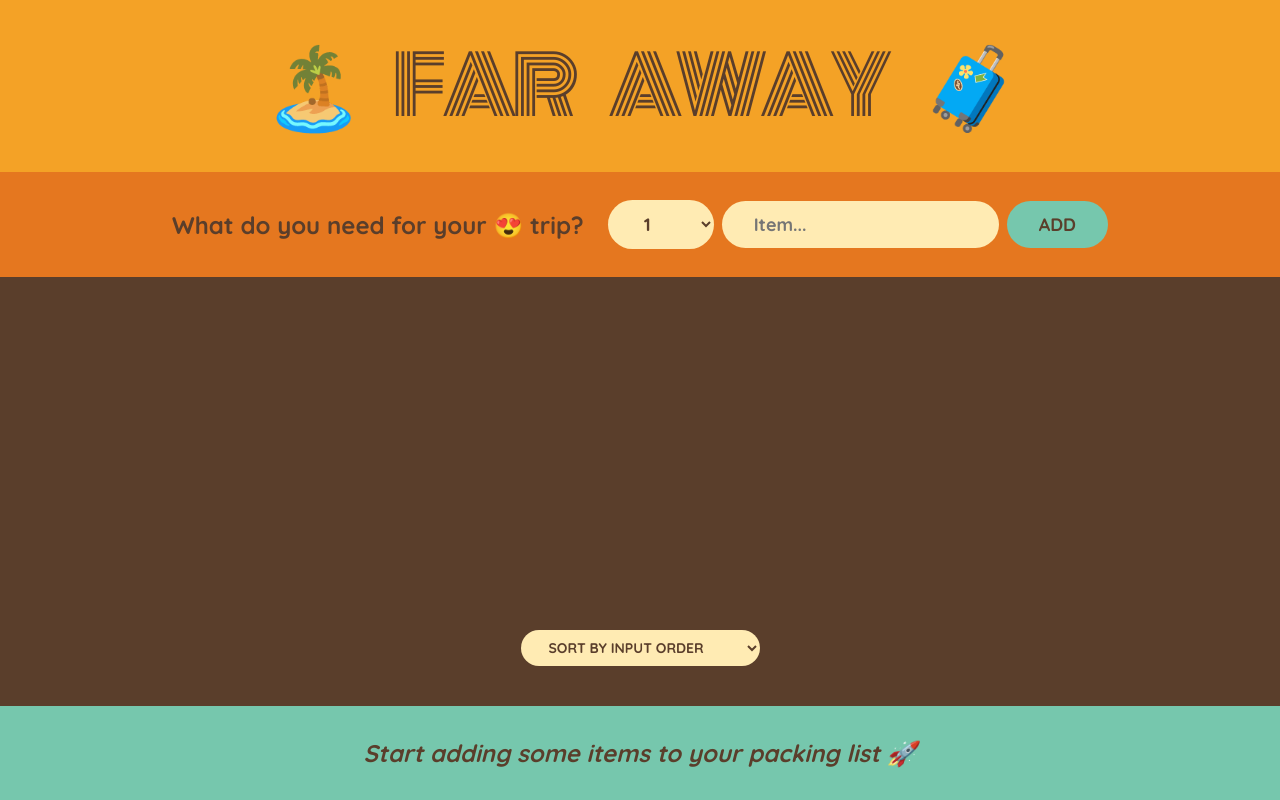
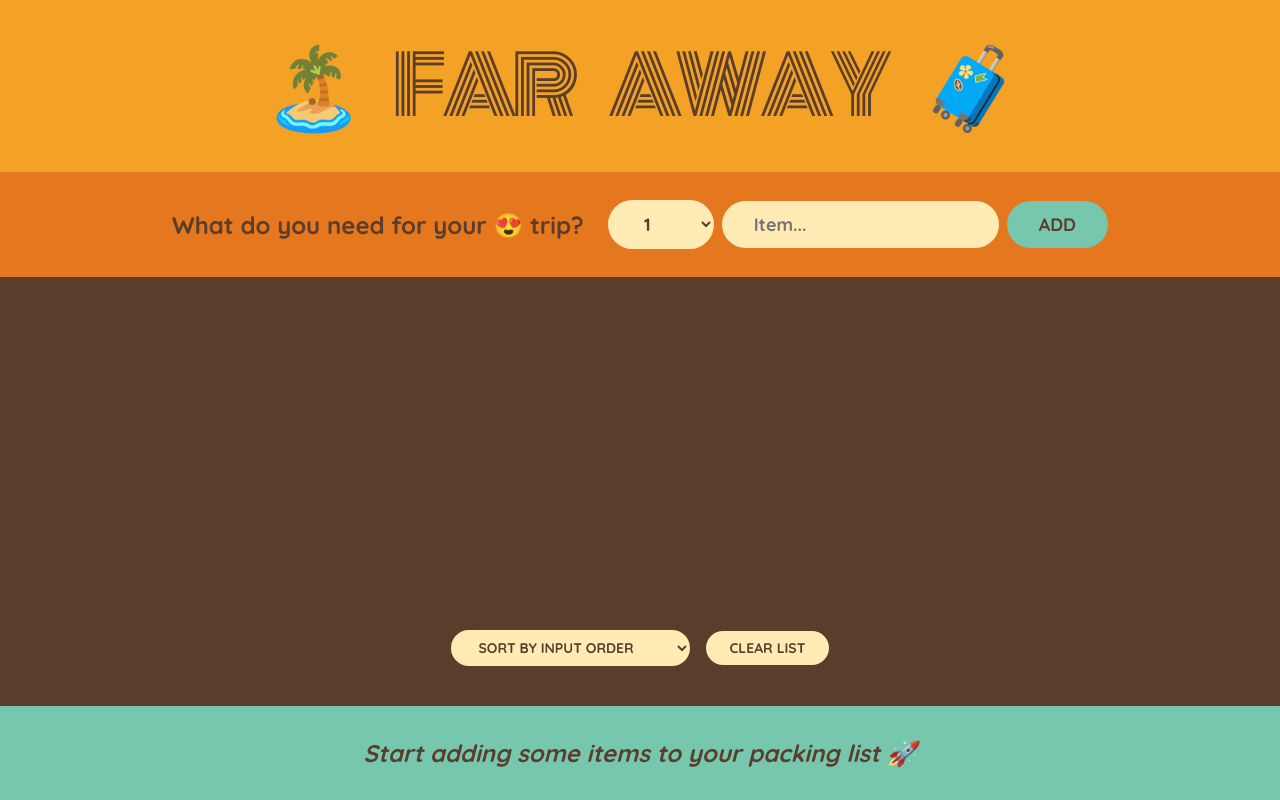
Before and after one commit to wjjhhj0914/travel-list, a React (Create React App) app: page / in a window 1280 px wide. Built offline with nearby package versions, Linux system fonts and the light colour scheme; the HTML template or start-up script is replaced by a standard one.

Commit message:
learn. Clearing the List

```diff
--- a/src/App.js
+++ b/src/App.js
@@ -19,6 +19,13 @@ export default function App() {
     );
   }
 
+  function handleClearList() {
+    const confirmed = window.confirm(
+      'Are you sure you want to delete all items?'
+    );
+    if (confirmed) setItems([]);
+  }
+
   return (
     <div className="app">
       <Logo />
@@ -27,6 +34,7 @@ export default function App() {
         items={items}
         onDeleteItem={handleDeleteItem}
         onToggleItem={handleToggleItem}
+        onClearList={handleClearList}
       />
       <Stats items={items} />
     </div>
@@ -80,7 +88,7 @@ function Form({ onAddItems }) {
   );
 }
 
-function PackingList({ items, onDeleteItem, onToggleItem }) {
+function PackingList({ items, onDeleteItem, onToggleItem, onClearList }) {
   const [sortBy, setSortBy] = useState('input');
 
   let sortedItems;
@@ -116,6 +124,9 @@ function PackingList({ items, onDeleteItem, onToggleItem }) {
           <option value="description">Sort by description</option>
           <option value="packed">Sort by packed status</option>
         </select>
+        <button type="button" onClick={onClearList}>
+          Clear list
+        </button>
       </div>
     </div>
   );
```
